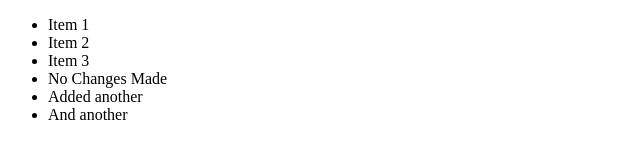
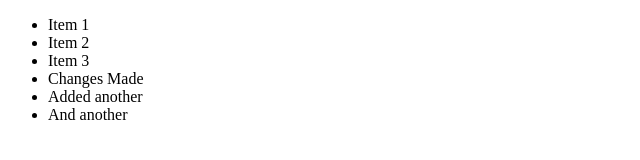
Before and after one commit to VernFrancis/project-test, a plain HTML site: page index.html in a window 1280 px wide. Shown: the full height of the page, 0-640 px from the left. Drawn offline with Linux system fonts and the light colour scheme.

Commit message:
changed back

```diff
--- a/index.html
+++ b/index.html
@@ -10,7 +10,7 @@
 			<li>Item 1</li>
 			<li>Item 2</li>
 			<li>Item 3</li>
-			<li>No Changes Made</li>
+			<li>Changes Made</li>
 			<li>Added another</li>
 			<li>And another</li>
 
```
